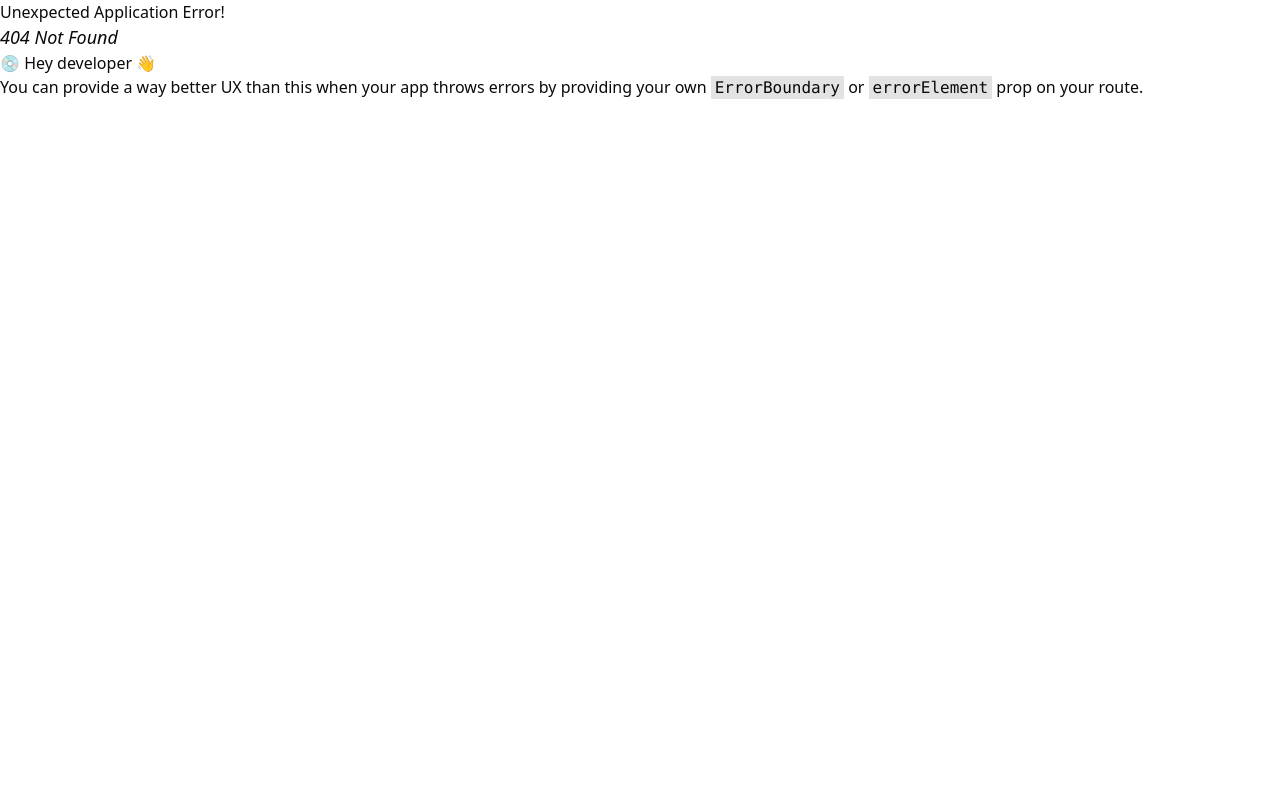
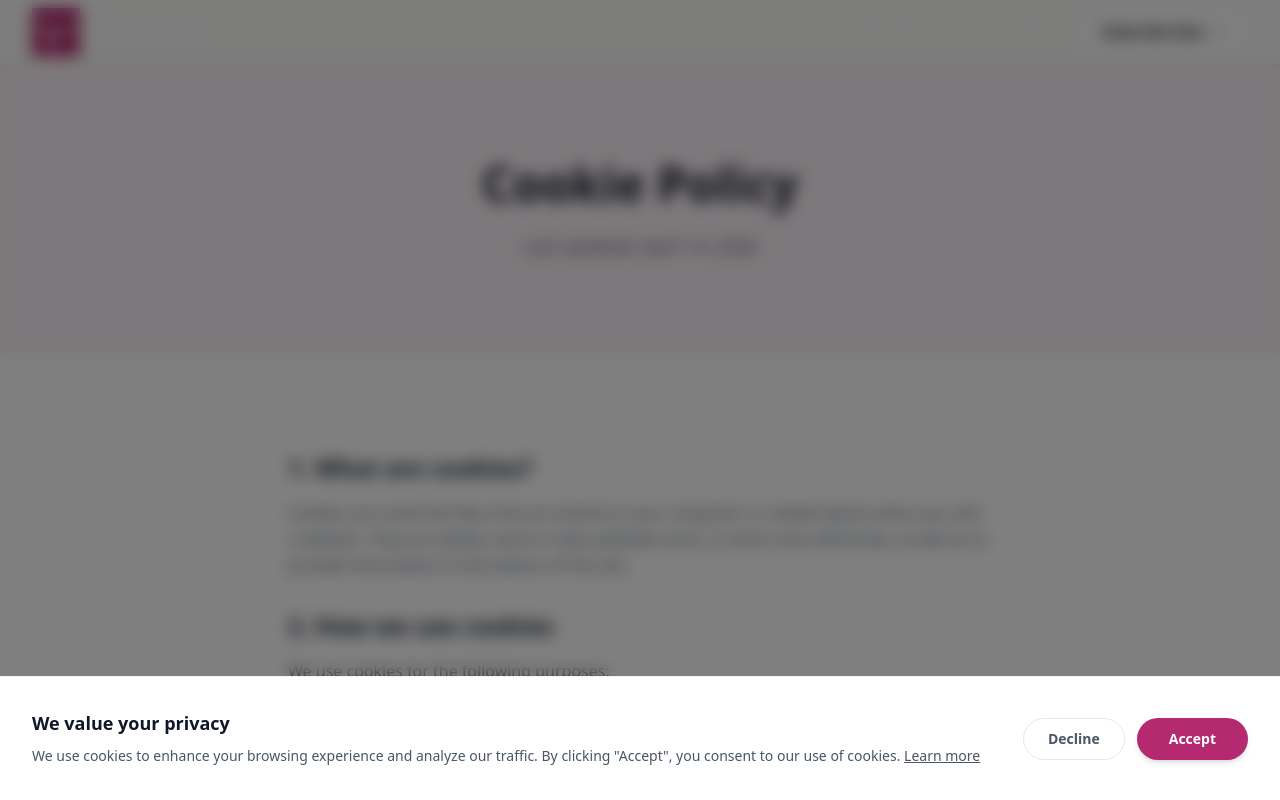
Before and after one commit to unlockhertech/unlockhertech-fe, a React (Vite) app: page /cookie-policy in a window 1280 px wide. Before the commit this address had no page. Shown: the top 800 px of the page. Built offline with nearby package versions, Linux system fonts and the light colour scheme.

Commit message:
add cookie policy component and modal to layout

```diff
--- a/src/app/components/CookieBanner.tsx
+++ b/src/app/components/CookieBanner.tsx
@@ -1,8 +1,11 @@
 import { useState, useEffect } from "react";
+import { HiXMark } from "react-icons/hi2";
 import { BERRY } from "../data";
+import { CookiePolicyContent } from "../pages/CookiePolicy";
 
 export function CookieBanner() {
   const [isVisible, setIsVisible] = useState(false);
+  const [isModalOpen, setIsModalOpen] = useState(false);
 
   useEffect(() => {
     const consent = localStorage.getItem("cookie-consent");
@@ -14,6 +17,7 @@ export function CookieBanner() {
   const handleConsent = (status: "granted" | "denied") => {
     localStorage.setItem("cookie-consent", status);
     setIsVisible(false);
+    setIsModalOpen(false);
 
     // Update gtag consent
     if (typeof window !== "undefined" && (window as any).gtag) {
@@ -27,6 +31,7 @@ export function CookieBanner() {
   if (!isVisible) return null;
 
   return (
+    <>
       <div className="fixed inset-0 z-[100] flex flex-col justify-end">
         {/* Background Overlay */}
         <div className="absolute inset-0 bg-black/50 backdrop-blur-sm pointer-events-auto" />
@@ -38,7 +43,13 @@ export function CookieBanner() {
               <h3 className="text-lg font-bold text-gray-900 mb-2">We value your privacy</h3>
               <p className="text-gray-600 text-sm leading-relaxed">
                 We use cookies to enhance your browsing experience and analyze our traffic.
-              By clicking "Accept", you consent to our use of cookies.
+                By clicking "Accept", you consent to our use of cookies.{" "}
+                <button
+                  onClick={() => setIsModalOpen(true)}
+                  className="underline hover:text-gray-900 transition-colors font-medium"
+                >
+                  Learn more
+                </button>
               </p>
             </div>
             <div className="flex flex-col sm:flex-row gap-3 w-full md:w-auto">
@@ -59,5 +70,44 @@ export function CookieBanner() {
           </div>
         </div>
       </div>
+
+      {/* Cookie Policy Modal */}
+      {isModalOpen && (
+        <div className="fixed inset-0 z-[110] flex items-center justify-center p-4 sm:p-6">
+          <div
+            className="absolute inset-0 bg-black/60 backdrop-blur-md"
+            onClick={() => setIsModalOpen(false)}
+          />
+          <div className="relative w-full max-w-3xl bg-white rounded-3xl shadow-2xl flex flex-col max-h-[90vh] overflow-hidden">
+            {/* Modal Header */}
+            <div className="flex items-center justify-between p-6 border-b border-gray-100">
+              <h2 className="text-2xl font-bold text-gray-900">Cookie Policy</h2>
+              <button
+                onClick={() => setIsModalOpen(false)}
+                className="p-2 hover:bg-gray-100 rounded-full transition-colors text-gray-500"
+              >
+                <HiXMark className="w-6 h-6" />
+              </button>
+            </div>
+
+            {/* Modal Content */}
+            <div className="flex-1 overflow-y-auto p-6 sm:p-8">
+              <CookiePolicyContent />
+            </div>
+
+            {/* Modal Footer */}
+            <div className="p-6 border-t border-gray-100 flex justify-end">
+              <button
+                onClick={() => setIsModalOpen(false)}
+                className="px-8 py-3 rounded-full text-white font-bold shadow-lg hover:opacity-90 transition-opacity"
+                style={{ backgroundColor: BERRY }}
+              >
+                Close
+              </button>
+            </div>
+          </div>
+        </div>
+      )}
+    </>
   );
 }
--- a/src/app/components/Layout.tsx
+++ b/src/app/components/Layout.tsx
@@ -167,6 +167,7 @@ function LayoutInner() {
               <ul className="space-y-2.5 text-gray-400 text-sm">
                 <li><Link to="/about" className="hover:text-white transition-colors">Our Mission</Link></li>
                 <li><Link to="/team"  className="hover:text-white transition-colors">Meet the Team</Link></li>
+                <li><Link to="/cookie-policy" className="hover:text-white transition-colors">Cookie Policy</Link></li>
                 <li><a href="#"       className="hover:text-white transition-colors">Contact Us</a></li>
               </ul>
             </div>
--- /dev/null
+++ b/src/app/pages/CookiePolicy.tsx
@@ -0,0 +1,100 @@
+import React from "react";
+import { useMetaData } from "../hooks/useMetaData";
+import { BERRY } from "../data";
+
+export function CookiePolicyContent() {
+  return (
+    <div className="prose prose-gray max-w-none">
+      <h2 className="text-2xl font-bold text-gray-900 mb-4">1. What are cookies?</h2>
+      <p className="text-gray-600 mb-8 leading-relaxed">
+        Cookies are small text files that are stored on your computer or mobile device when you visit a website.
+        They are widely used to make websites work, or work more efficiently, as well as to provide information to the owners of the site.
+      </p>
+
+      <h2 className="text-2xl font-bold text-gray-900 mb-4">2. How we use cookies</h2>
+      <p className="text-gray-600 mb-4 leading-relaxed">
+        We use cookies for the following purposes:
+      </p>
+      <ul className="list-disc pl-6 text-gray-600 mb-8 space-y-2">
+        <li>
+          <strong>Essential Cookies:</strong> These are necessary for the website to function properly. They enable core functionality such as security, network management, and accessibility.
+        </li>
+        <li>
+          <strong>Analytics Cookies:</strong> We use Google Analytics to understand how visitors interact with our website. This helps us improve our content and user experience. These cookies collect information in an anonymous form.
+        </li>
+        <li>
+          <strong>Functional Cookies:</strong> These allow the website to remember choices you make (such as your cookie consent preferences) to provide a more personalized experience.
+        </li>
+      </ul>
+
+      <h2 className="text-2xl font-bold text-gray-900 mb-4">3. Specific cookies we use</h2>
+      <div className="overflow-x-auto mb-8">
+        <table className="min-w-full divide-y divide-gray-200 text-sm">
+          <thead>
+            <tr>
+              <th className="px-4 py-3 bg-gray-50 text-left font-semibold text-gray-900 border-b">Cookie Name</th>
+              <th className="px-4 py-3 bg-gray-50 text-left font-semibold text-gray-900 border-b">Provider</th>
+              <th className="px-4 py-3 bg-gray-50 text-left font-semibold text-gray-900 border-b">Purpose</th>
+              <th className="px-4 py-3 bg-gray-50 text-left font-semibold text-gray-900 border-b">Duration</th>
+            </tr>
+          </thead>
+          <tbody className="divide-y divide-gray-200">
+            <tr>
+              <td className="px-4 py-3 font-mono">cookie-consent</td>
+              <td className="px-4 py-3">Unlock Her Tech</td>
+              <td className="px-4 py-3">Stores your cookie consent preferences.</td>
+              <td className="px-4 py-3">Persistent</td>
+            </tr>
+            <tr>
+              <td className="px-4 py-3 font-mono">_ga, _ga_*</td>
+              <td className="px-4 py-3">Google Analytics</td>
+              <td className="px-4 py-3">Distinguishes users and tracks site usage.</td>
+              <td className="px-4 py-3">Up to 2 years</td>
+            </tr>
+          </tbody>
+        </table>
+      </div>
+
+      <h2 className="text-2xl font-bold text-gray-900 mb-4">4. Your choices</h2>
+      <p className="text-gray-600 mb-4 leading-relaxed">
+        You can choose to accept or decline cookies. Most web browsers automatically accept cookies, but you can usually modify your browser setting to decline cookies if you prefer.
+      </p>
+      <p className="text-gray-600 mb-8 leading-relaxed">
+        If you decline analytics cookies, your visit will not be tracked by Google Analytics, but the website will still function for essential purposes.
+      </p>
+
+      <h2 className="text-2xl font-bold text-gray-900 mb-4">5. More information</h2>
+      <p className="text-gray-600 leading-relaxed">
+        For more information about how we handle your privacy, please contact us.
+        European residents have certain rights under the General Data Protection Regulation (GDPR) regarding their personal data, including the right to withdraw consent at any time.
+      </p>
+    </div>
+  );
+}
+
+export function CookiePolicy() {
+  useMetaData("Cookie Policy - Unlock Her Tech", "Information about how we use cookies and your privacy on our website.");
+
+  return (
+    <div className="bg-white min-h-screen">
+      {/* Header */}
+      <section className="py-16 md:py-24" style={{ backgroundColor: `${BERRY}10` }}>
+        <div className="max-w-4xl mx-auto px-4 sm:px-6 lg:px-8 text-center">
+          <h1 className="text-4xl md:text-5xl font-extrabold text-gray-900 mb-6">
+            Cookie Policy
+          </h1>
+          <p className="text-lg text-gray-600">
+            Last updated: April 14, 2026
+          </p>
+        </div>
+      </section>
+
+      {/* Content */}
+      <section className="py-16 md:py-24">
+        <div className="max-w-3xl mx-auto px-4 sm:px-6 lg:px-8">
+          <CookiePolicyContent />
+        </div>
+      </section>
+    </div>
+  );
+}
--- a/src/app/routes.ts
+++ b/src/app/routes.ts
@@ -4,6 +4,7 @@ import { HomePage }     from "./pages/HomePage";
 import { EpisodesPage } from "./pages/EpisodesPage";
 import { AboutPage }    from "./pages/AboutPage";
 import { TeamPage }     from "./pages/TeamPage";
+import { CookiePolicy } from "./pages/CookiePolicy";
 
 export const router = createBrowserRouter([
   {
@@ -14,6 +15,7 @@ export const router = createBrowserRouter([
       { path: "episodes",  Component: EpisodesPage },
       { path: "about",     Component: AboutPage    },
       { path: "team",      Component: TeamPage     },
+      { path: "cookie-policy", Component: CookiePolicy },
     ],
   },
 ]);
```
Lines whose indentation alone changed are shown as unchanged.
